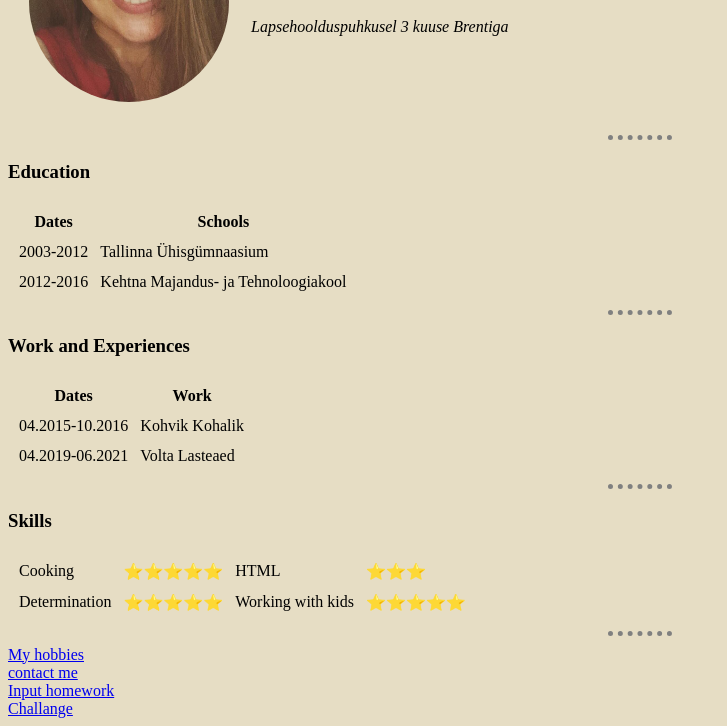
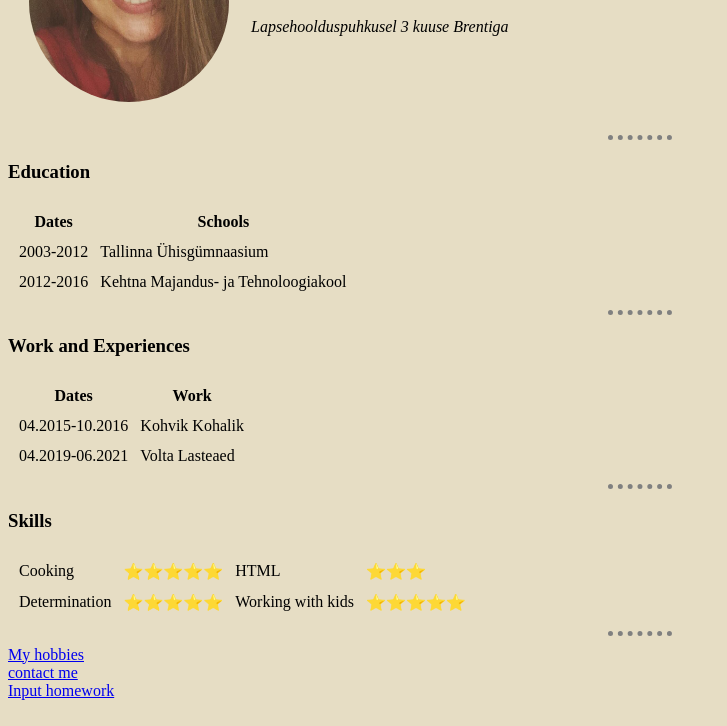
Before and after one commit to MarisVangonen/cv, a plain HTML site: page index.html in a window 1280 px wide. Shown: the part 127-853 px from the top of the page, without its empty margins (0-727 px from the left). Drawn offline with Linux system fonts and the light colour scheme.

Commit message:
Deleted Challenge

```diff
--- a/index.html
+++ b/index.html
@@ -84,8 +84,6 @@
   <a href="contact.html">contact me</a>
   <br>
   <a href="input.html">Input homework</a>
-  <br>
-  <a href="Challange.html">Challange</a>
 
 </body>
 
```
